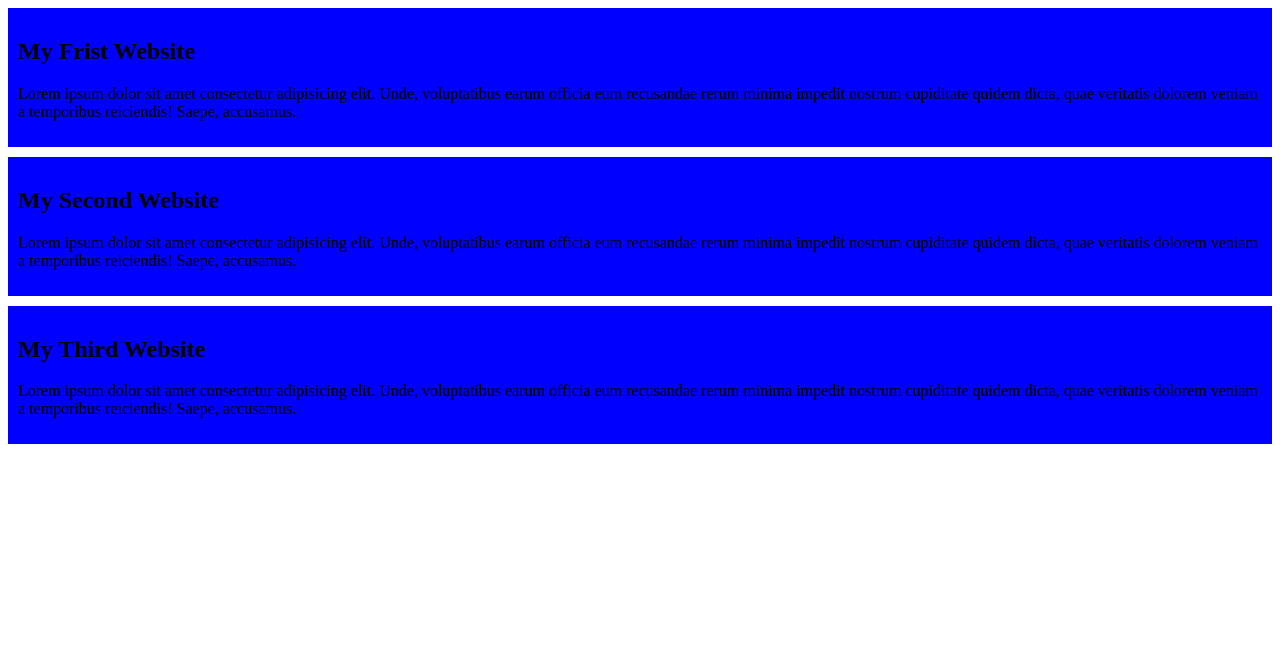
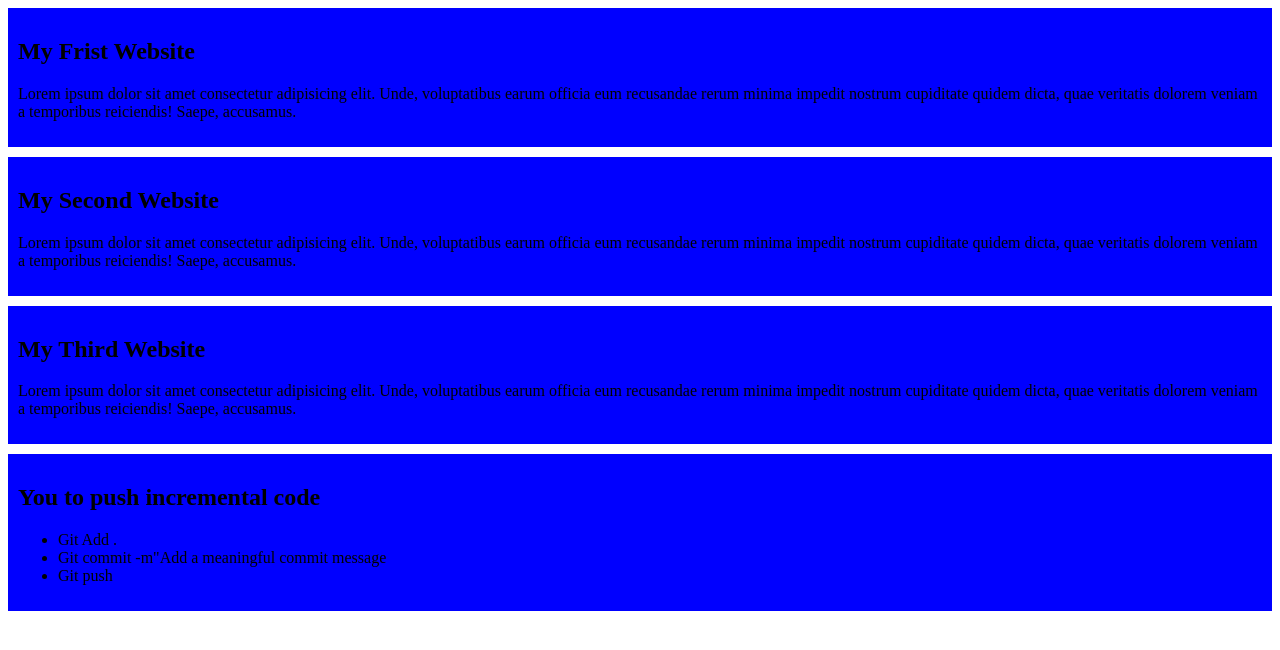
Before and after one commit to sujan-mandal/My-Symple-Website, a plain HTML site: page symple.html in a window 1280 px wide. Drawn offline with Linux system fonts and the light colour scheme.

Commit message:
list add

```diff
--- a/symple.html
+++ b/symple.html
@@ -19,5 +19,13 @@
         <h2>My Third Website</h2>
         <p>Lorem ipsum dolor sit amet consectetur adipisicing elit. Unde, voluptatibus earum officia eum recusandae rerum minima impedit nostrum cupiditate quidem dicta, quae veritatis dolorem veniam a temporibus reiciendis! Saepe, accusamus.</p>
     </div>
+    <div>
+        <h2>You to push incremental code</h2>
+        <ul>
+            <li>Git Add .</li>
+            <li>Git commit -m"Add a meaningful commit message</li>
+            <li>Git push</li>
+        </ul>
+    </div>
 </body>
 </html>
```
